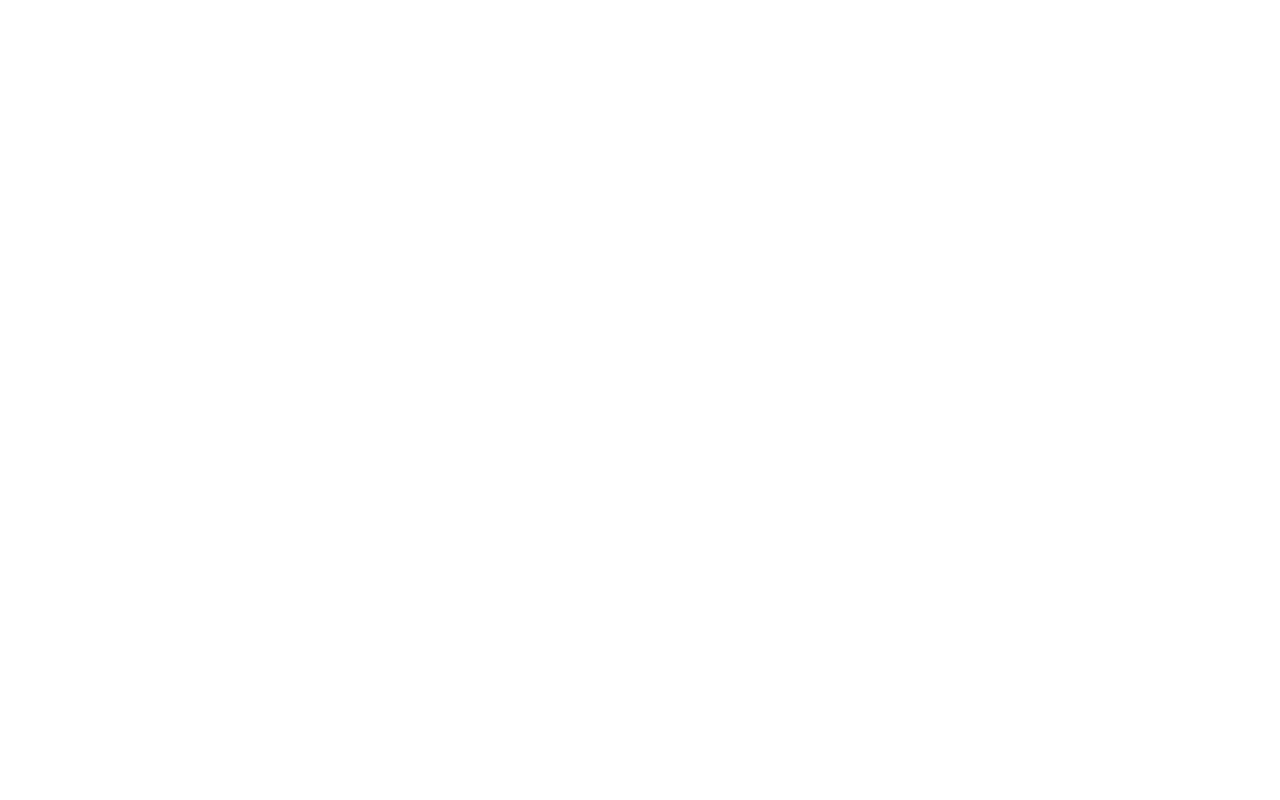
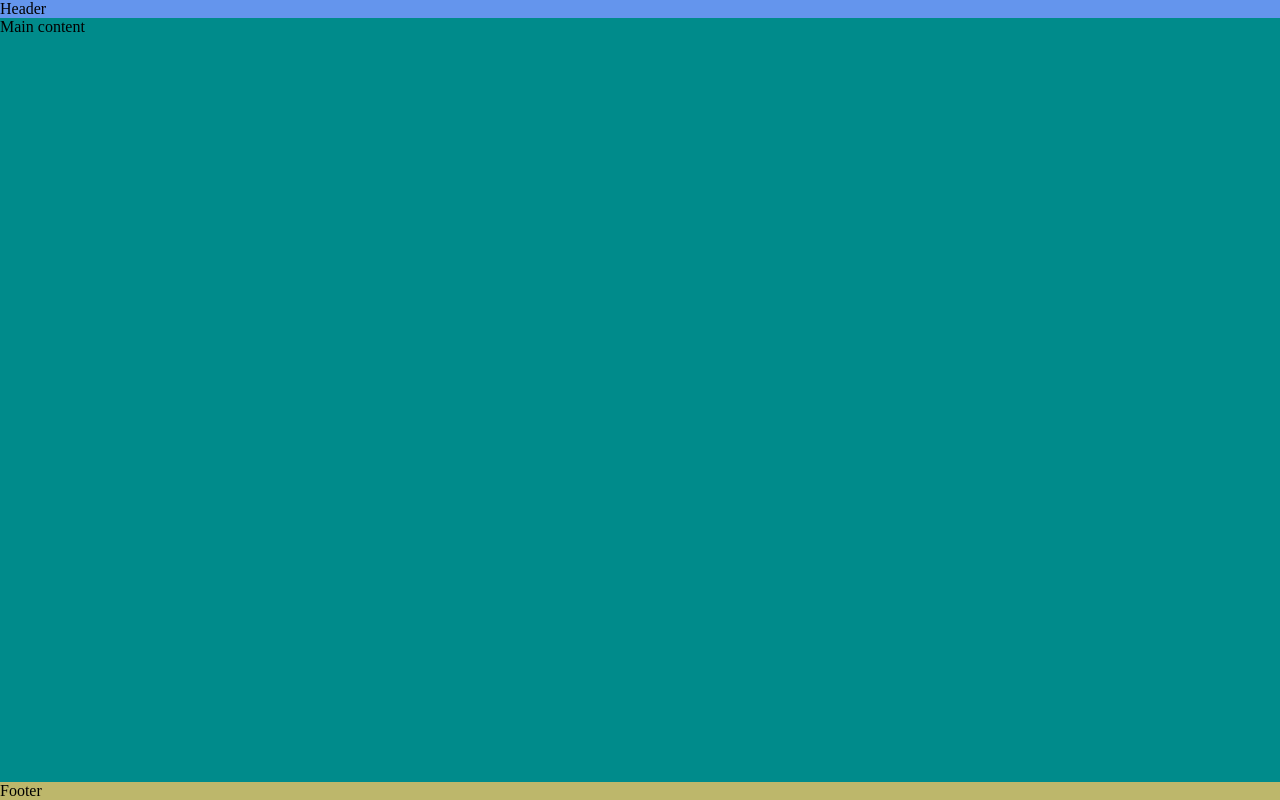
Before and after one commit to MustafaAkbari/love-running-project, a plain HTML site: page index.html in a window 1280 px wide. Drawn offline with Linux system fonts and the light colour scheme.

Commit message:
created style file and added general styles for footer, header, main and body

```diff
--- /dev/null
+++ b/assets/css/style.css
@@ -0,0 +1,27 @@
+/* Overriding the default browser style using universal selector */
+* {
+    padding: 0;
+    margin: 0;
+    box-sizing: border-box;
+}
+
+/* General style */
+body {
+    min-height: 100vh;
+    display: flex;
+    flex-direction: column;
+    background-color: antiquewhite;
+}
+/* header style */
+header {
+    background-color: cornflowerblue;
+}
+/* main style */
+main {
+    background-color: darkcyan;
+    flex: 1 0 auto;
+}
+/* footer style */
+footer {
+    background-color: darkkhaki;
+}
--- a/index.html
+++ b/index.html
@@ -14,10 +14,14 @@
     <link rel="apple-touch-icon" sizes="180x180" href="assets/favicon/apple-touch-icon.png">
     <link rel="icon" type="image/png" sizes="32x32" href="assets/favicon/favicon-32x32.png">
     <link rel="icon" type="image/png" sizes="16x16" href="assets/favicon/favicon-16x16.png">
+    <!-- link to style.css -->
+    <link rel="stylesheet" href="assets/css/style.css">
 </head>
 
 <body>
-
+<header>Header</header>
+<main>Main content</main>
+<footer>Footer</footer>
 </body>
 
 </html>
```
